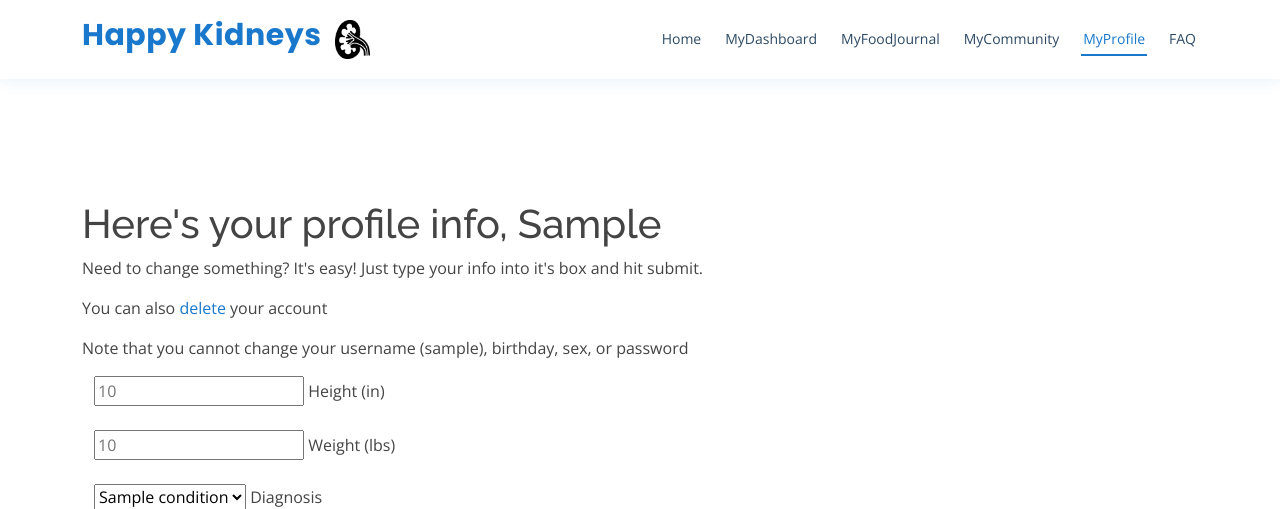
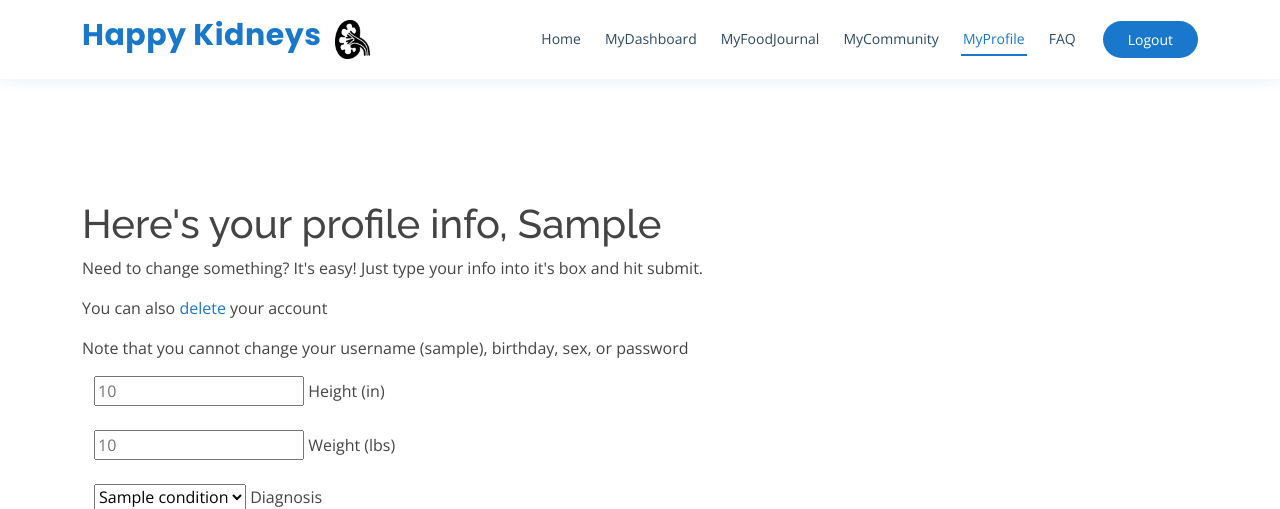
Before and after one commit to chase-rindlisbacher/Intex2022, a Django app: page /myprofile/ in a window 1280 px wide. Shown: the top 509 px of the page. Run offline with Django 4.2, Linux system fonts and the light colour scheme; a user stored in the database is signed in; tables that the repository leaves empty hold one stand-in row (values such as "Sample post"); some libraries are stand-ins or nearby versions.

Commit message:
looks good

```diff
--- a/kidneyfoundation/client_app/views.py
+++ b/kidneyfoundation/client_app/views.py
@@ -384,20 +384,22 @@ def myProfileView(request):
 
         patient.save()
 
+    if (request.user.is_authenticated):
 
+        uname = request.user.get_username()
 
-    uname = request.user.get_username()
+        patient = Patient.objects.get(username = uname)
 
-    patient = Patient.objects.get(username = uname)
+        diagnoses = Condition.objects.all()
 
-    diagnoses = Condition.objects.all()
+        context = {
+            'patient': patient,
+            'diagnoses': diagnoses
+        }
+        return render(request, 'client_app/myprofile.html', context)
+    else:
+        return redirect('login')
 
-    context = {
-        'patient': patient,
-        'diagnoses': diagnoses
-    }
-
-    return render(request, 'client_app/myprofile.html', context)
 
 def myCommunityView(request):
     return render(request, 'client_app/mycommunity.html')
--- a/kidneyfoundation/templates/client_app/myprofile.html
+++ b/kidneyfoundation/templates/client_app/myprofile.html
@@ -33,6 +33,11 @@
   </ul>
   <i class="bi bi-list mobile-nav-toggle"></i>
 </nav><!-- .navbar -->
+{% if user.is_authenticated %}
+<a href="{% url 'logout' %}" class="appointment-btn scrollto"><span class="d-none d-md-inline">Logout</span></a>
+{% else %}
+<a href="{% url 'login' %}" class="appointment-btn scrollto"><span class="d-none d-md-inline">Login</span></a>
+{% endif %}
 {% endblock %}
 {% block content %}
     <div class="container" style="margin-top: 25vh">
```
